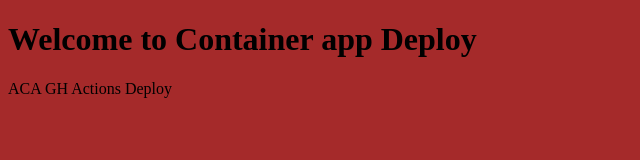
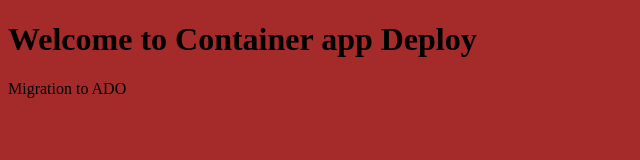
Before and after one commit to vimalprasathr/nginx-aca, a plain HTML site: page index.html in a window 1280 px wide. Shown: the full height of the page, 0-640 px from the left. Drawn offline with Linux system fonts and the light colour scheme.

Commit message:
Update index.html

```diff
--- a/index.html
+++ b/index.html
@@ -3,7 +3,7 @@
 <body style="background-color:brown;">
 
 <h1>Welcome to Container app  Deploy</h1>
-<p>ACA GH Actions Deploy</p>
+<p>Migration to ADO</p>
 
 </body>
 </html>
```
